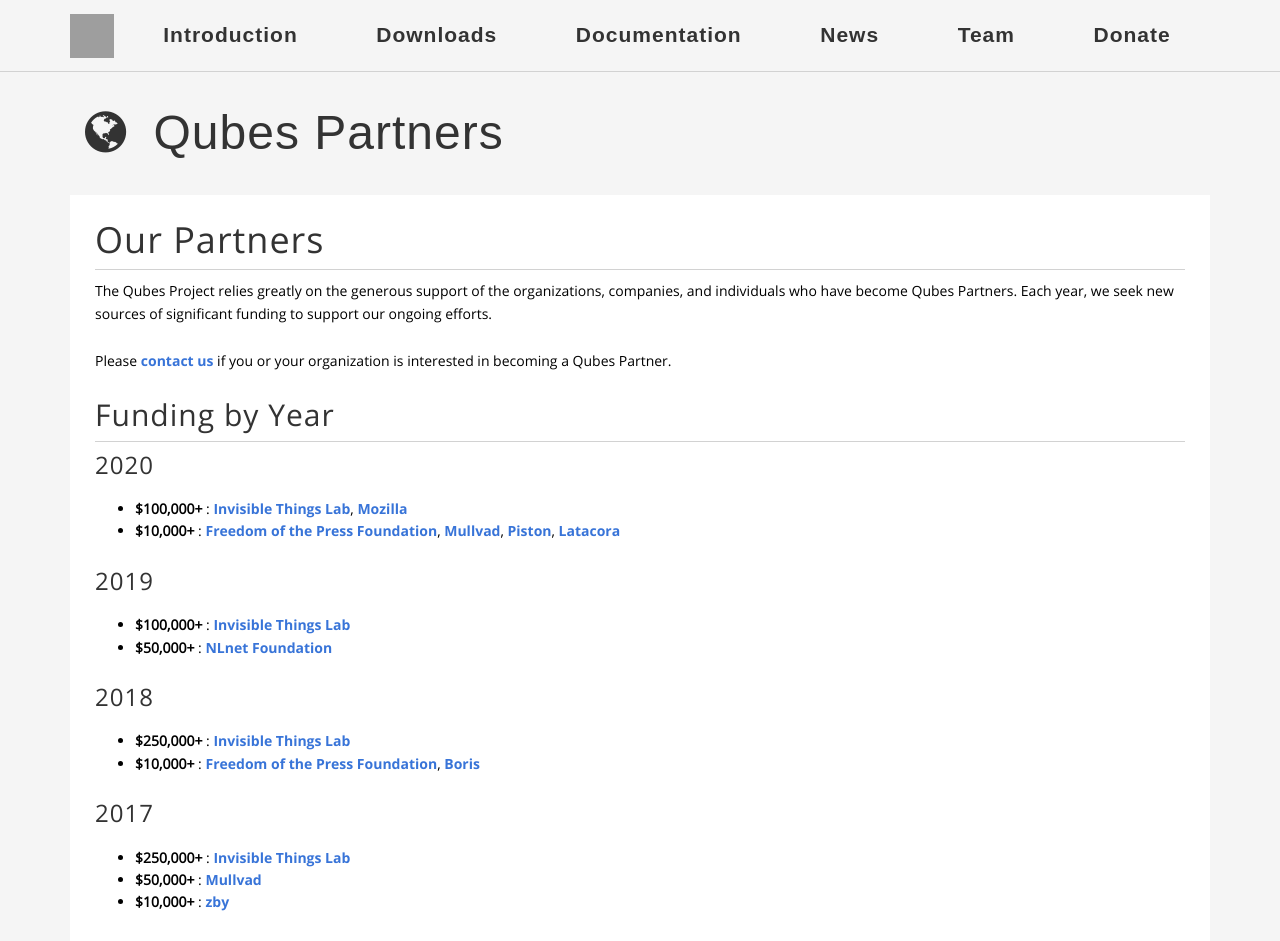
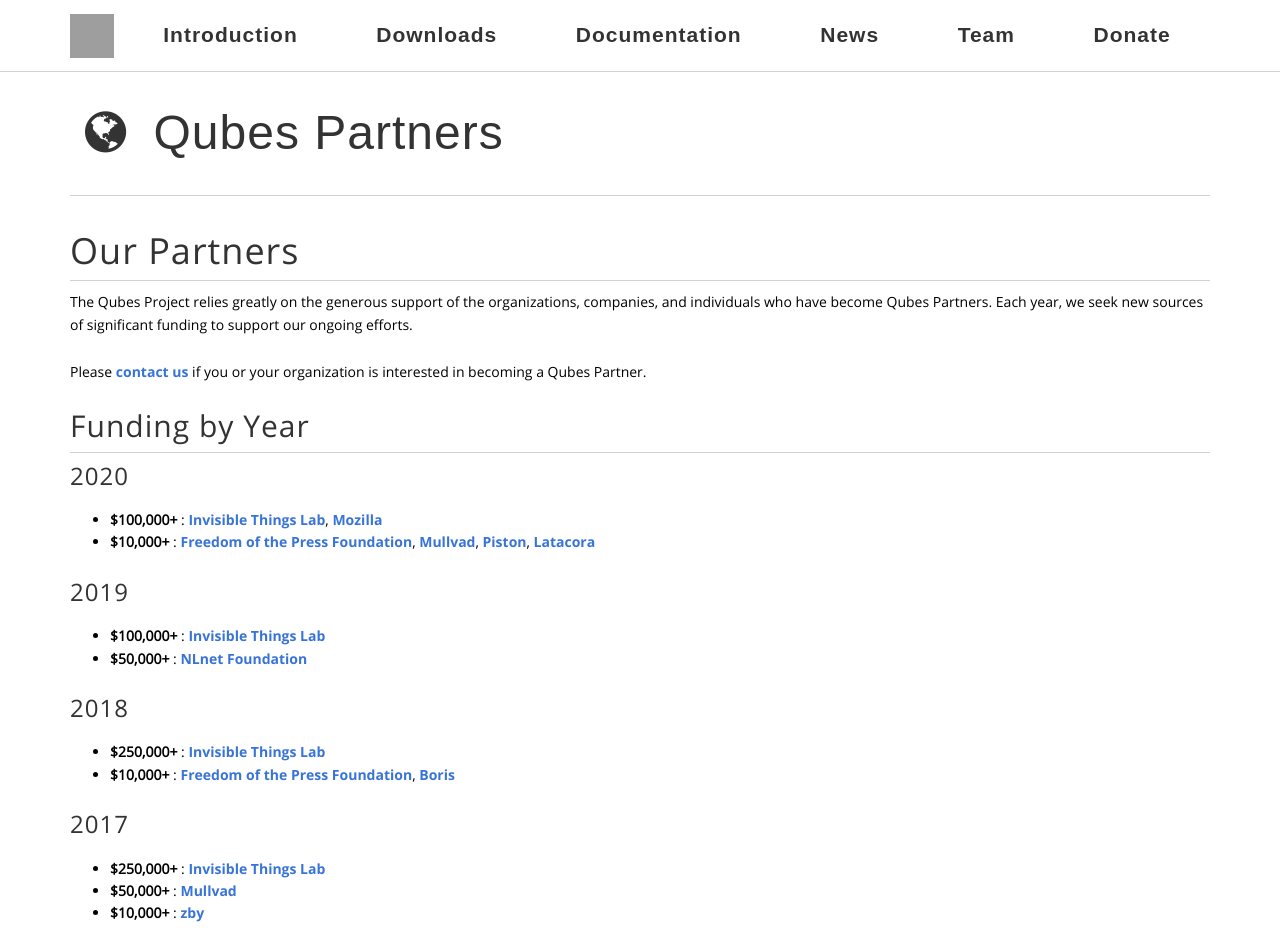
Before and after one commit to QubesOS/qubesos.github.io, a Jekyll site: the page built from pages/partners.md, in a window 1280 px wide. Shown: the top 941 px of the page. Built offline with Jekyll 4.4.1, drawn with Linux system fonts in a browser that asks for light colours; some web fonts are replaced; grey boxes are pictures that could not be loaded.

Commit message:
Update theme to uniform white background

```diff
--- a/_sass/_extras.scss
+++ b/_sass/_extras.scss
@@ -22,19 +22,21 @@
   }
 }
 
-
 /**
  * White boxes
  */
- .white-box {
-   background: $color-white;
-   padding: 5px;
+.white-box {
+  padding-top: 35px;
+  border-top: 1px solid $gray-light;
+}
 
-   @media (min-width: $screen-sm-min) {
-     padding: 25px;
-   }
- }
-
+/**
+ * Footer Search
+ */
+.footer-search {
+  padding-bottom: 35px;
+  border-bottom: 1px solid $gray-light;
+}
 
 /**
  * Black Links
@@ -62,8 +64,6 @@ a.black-link:hover {
   }
 }
 
-
-
 /**
  * Lists
  */
@@ -87,8 +87,6 @@ li.list-links-normal {
   // Offers same to non-styled links
   padding: ($spacing-unit / 2);
 }
-
-
 
 /**
  * Headings
--- a/_sass/_variables.scss
+++ b/_sass/_variables.scss
@@ -87,7 +87,7 @@ $color-black:						#000000;
 //## Settings for some of the most global styles.
 
 //** Background color for `<body>`.
-$body-bg:               #f5f5f5 !default;
+$body-bg:               $color-white !default;
 //** Global text color on `<body>`.
 $text-color:            $color-black !default;
 
```
